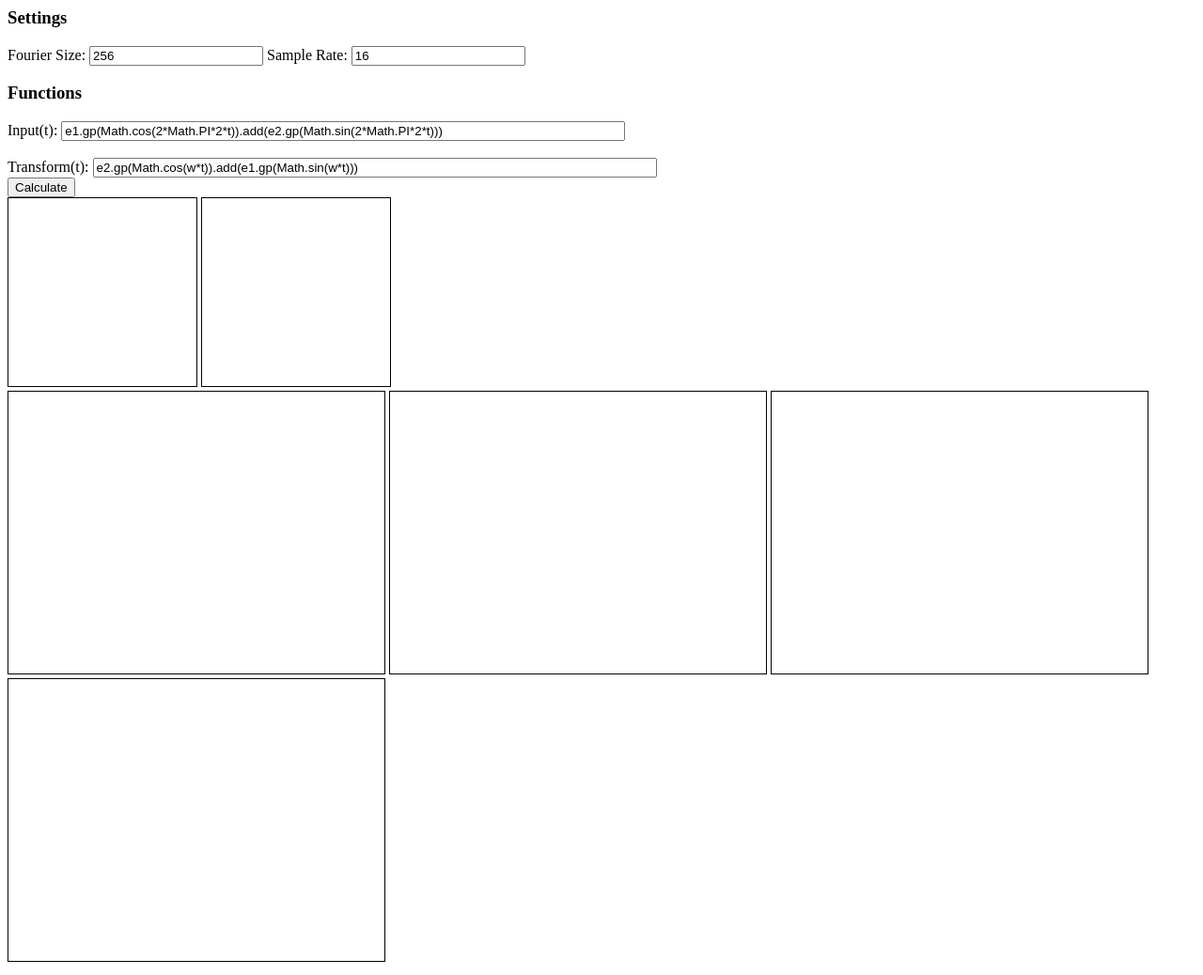
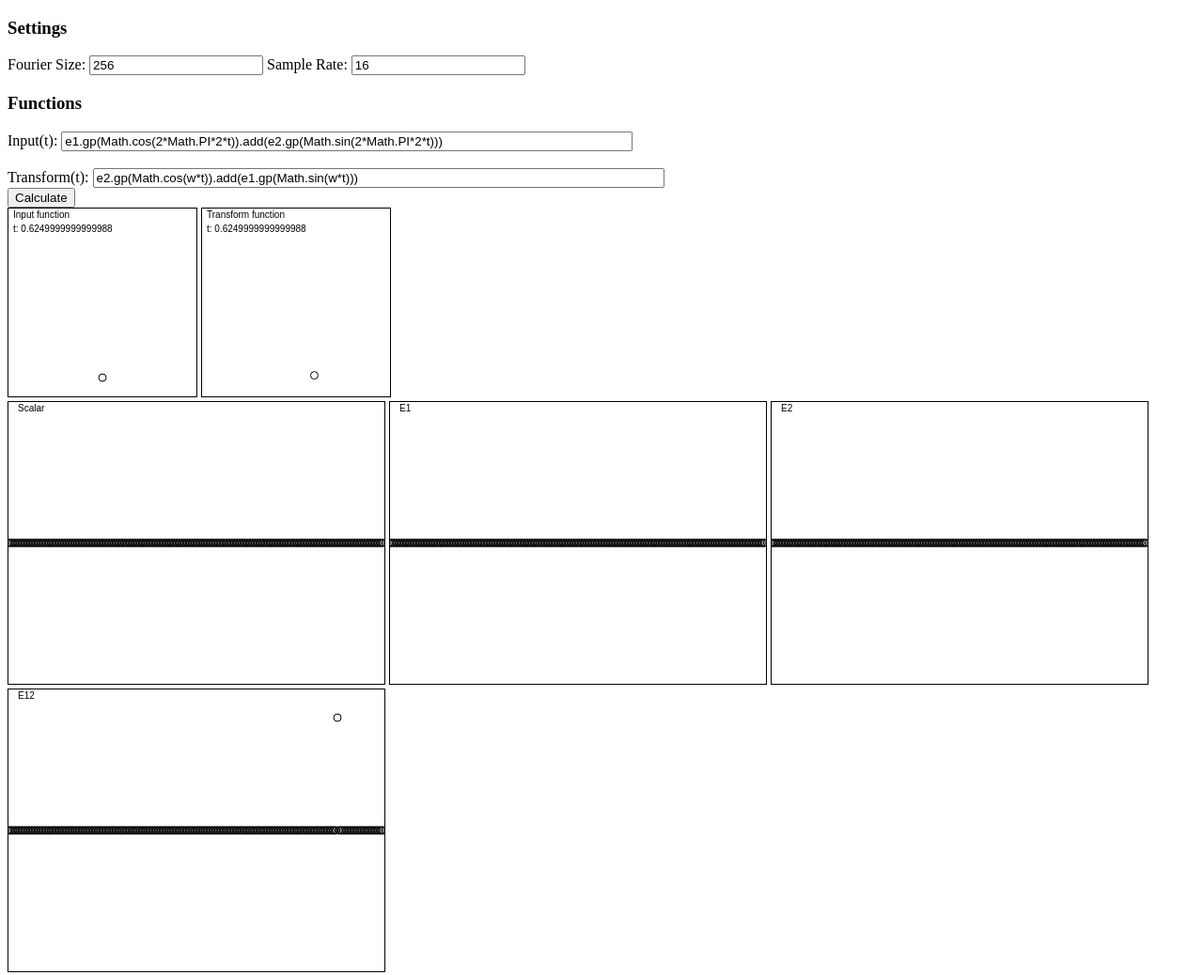
Before and after one commit to RobinKa/fourierga, a plain HTML site: page index.html in a window 1280 px wide. Shown: the top 1038 px of the page at 94% size. Drawn offline with Linux system fonts and the light colour scheme.

Commit message:
clearer description of displays

```diff
--- a/index.html
+++ b/index.html
@@ -1,3 +1,4 @@
+<!DOCTYPE HTML>
 <html>
 <head>
 
--- a/script.js
+++ b/script.js
@@ -113,11 +113,13 @@ function tick() {
 
 	clear(inputCtx, inputCanvas);
 	draw(inputCtx, inputCanvas, tickInput);
-	drawText(inputCtx, 10, 10, currentTick);
+	drawText(inputCtx, 5, 10, "Input function");
+	drawText(inputCtx, 5, 25, "t: " + t);
 
 	clear(transformCtx, transformCanvas);
 	draw(transformCtx, transformCanvas, tickTransform);
-	drawText(transformCtx, 10, 10, currentTick);
+	drawText(transformCtx, 5, 10, "Transform function");
+	drawText(transformCtx, 5, 25, "t: " + t);
 
 	currentTick = (currentTick + 0.1) % fourierSize;
 
@@ -156,3 +158,5 @@ document.getElementById("example4").onclick = function() {
 	document.getElementById("transform").value = "e1.gp(Math.cos(w*t)).add(e2.gp(Math.sin(w*t)))";
 	startCalculate();
 };
+
+startCalculate();
```
